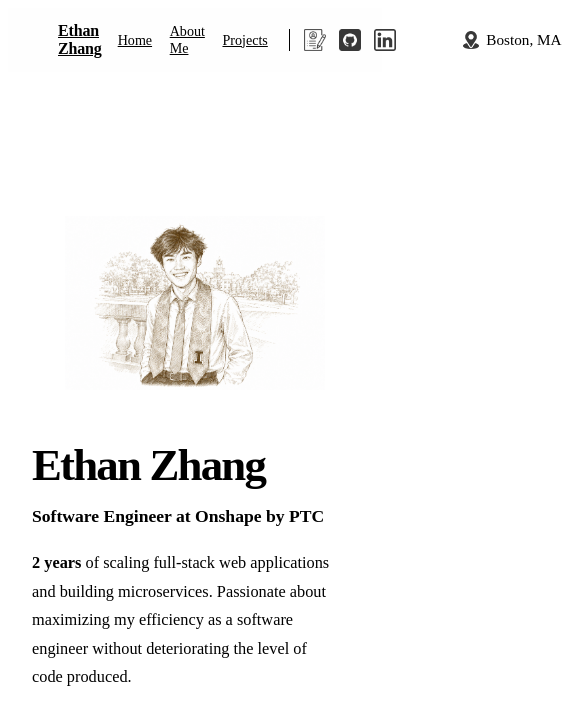
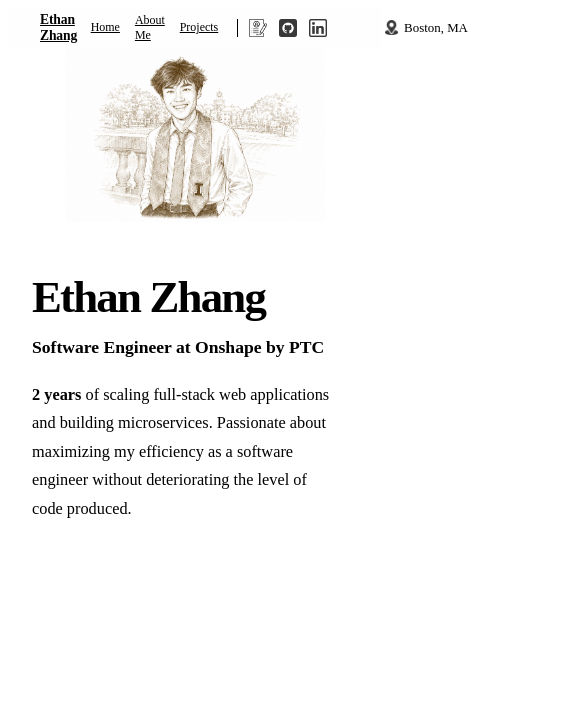
Before and after one commit to ezhang3333/personal-portfolio, a Vue app: page / in a window 390 px wide. Shown: the top 724 px of the page, 583 px wide, since content can reach past the window. Built offline with nearby package versions, Linux system fonts and the light colour scheme; the HTML template or start-up script is replaced by a standard one.

Commit message:
shrinking header size and adjusting left right padding in header

```diff
--- a/src/components/SiteHeader.vue
+++ b/src/components/SiteHeader.vue
@@ -66,26 +66,26 @@ import locationIcon from '../assets/location-icon.png'
   top: 0;
   z-index: 50;
   background: rgba(254, 254, 254, 0.85);
-  backdrop-filter: saturate(140%) blur(10px);
-  -webkit-backdrop-filter: saturate(140%) blur(10px);
+  backdrop-filter: saturate(140%) blur(8.5px);
+  -webkit-backdrop-filter: saturate(140%) blur(8.5px);
   border-bottom: 1px solid var(--line-soft);
 }
 
 .header-shell {
   width: 100%;
-  margin-left: 50px;
-  padding-right: 175px;
-  height: 4.5rem;
+  padding-right: 32px;
+  padding-left: 32px;
+  height: var(--header-height);
   display: flex;
   align-items: center;
   justify-content: space-between;
-  gap: 1.5rem;
+  gap: 1.275rem;
 }
 
 .brand {
   display: inline-block;
   transform-origin: left center;
-  font-size: 1.1rem;
+  font-size: 0.935rem;
   font-weight: 600;
   letter-spacing: -0.01em;
   color: var(--text-primary);
@@ -123,15 +123,15 @@ import locationIcon from '../assets/location-icon.png'
 .nav {
   display: flex;
   align-items: center;
-  gap: 2rem;
+  gap: 1.7rem;
 }
 
 .nav-link {
   position: relative;
-  font-size: 0.95rem;
+  font-size: 0.8075rem;
   font-weight: 500;
   color: var(--text-secondary);
-  padding: 0.35rem 0;
+  padding: 0.2975rem 0;
   transition: color 160ms ease;
 }
 
@@ -151,9 +151,9 @@ import locationIcon from '../assets/location-icon.png'
 .icon-group {
   display: flex;
   align-items: center;
-  gap: 1.25rem;
-  margin-left: 0.5rem;
-  padding-left: 2.25rem;
+  gap: 1.0625rem;
+  margin-left: 0.425rem;
+  padding-left: 1.9125rem;
   border-left: 1px solid #000;
 }
 
@@ -161,8 +161,8 @@ import locationIcon from '../assets/location-icon.png'
   display: inline-flex;
   align-items: center;
   justify-content: center;
-  width: 1.6rem;
-  height: 1.6rem;
+  width: 1.36rem;
+  height: 1.36rem;
   opacity: 0.78;
   transition: opacity 160ms ease, transform 160ms ease;
 }
@@ -182,48 +182,50 @@ import locationIcon from '../assets/location-icon.png'
 .location {
   display: inline-flex;
   align-items: center;
-  gap: 0.4rem;
-  font-size: 0.95rem;
+  gap: 0.34rem;
+  font-size: 0.8075rem;
   font-weight: 500;
   color: var(--text-secondary);
   white-space: nowrap;
-  padding-left: 3.3rem;
+  padding-left: 2.805rem;
 }
 
 .location-icon {
-  width: 1.1rem;
-  height: 1.1rem;
+  width: 0.935rem;
+  height: 0.935rem;
   opacity: 0.78;
 }
 
 @media (max-width: 640px) {
   .header-shell {
-    width: min(100% - 1.5rem, 1320px);
-    height: 4rem;
-    gap: 1rem;
+    width: 100%;
+    padding-right: 32px;
+    padding-left: 32px;
+    height: var(--header-height);
+    gap: 0.85rem;
   }
 
   .nav {
-    gap: 1.1rem;
+    gap: 0.935rem;
   }
 
   .nav-link {
-    font-size: 0.88rem;
+    font-size: 0.748rem;
   }
 
   .brand {
-    font-size: 1rem;
+    font-size: 0.85rem;
   }
 
   .icon-group {
-    gap: 0.85rem;
-    padding-left: 0.85rem;
-    margin-left: 0.25rem;
+    gap: 0.7225rem;
+    padding-left: 0.7225rem;
+    margin-left: 0.2125rem;
   }
 
   .icon-link {
-    width: 1.35rem;
-    height: 1.35rem;
+    width: 1.1475rem;
+    height: 1.1475rem;
   }
 }
 </style>
--- a/src/styles/global.css
+++ b/src/styles/global.css
@@ -8,9 +8,16 @@
   --text-secondary: #494541;
   --line-soft: rgba(184, 99, 58, 0.16);
   --line-strong: rgba(184, 99, 58, 0.34);
+  --header-height: 3.825rem;
   --radius-lg: 24px;
   --shadow-soft: 0 18px 40px rgba(73, 43, 23, 0.06);
   --shadow-lifted: 0 20px 52px rgba(73, 43, 23, 0.1);
+}
+
+@media (max-width: 640px) {
+  :root {
+    --header-height: 3.4rem;
+  }
 }
 
 *,
--- a/src/views/AboutView.vue
+++ b/src/views/AboutView.vue
@@ -62,7 +62,7 @@ onMounted(async () => {
 
 <style scoped>
 .about-page {
-  height: calc(100dvh - 4.5rem);
+  height: calc(100dvh - var(--header-height));
   display: flex;
   overflow: hidden;
 }
@@ -199,7 +199,7 @@ h1 {
 
 @media (max-width: 760px) {
   .about-page {
-    height: calc(100dvh - 4rem);
+    height: calc(100dvh - var(--header-height));
   }
 
   .about-shell {
--- a/src/views/AllProjectsView.vue
+++ b/src/views/AllProjectsView.vue
@@ -66,7 +66,7 @@ onMounted(async () => {
 
 <style scoped>
 .project-page {
-  height: calc(100dvh - 4.5rem);
+  height: calc(100dvh - var(--header-height));
   overflow-y: auto;
   overflow-x: hidden;
   scroll-behavior: smooth;
@@ -168,7 +168,7 @@ h1 {
 
 @media (max-width: 760px) {
   .project-page {
-    height: calc(100dvh - 4rem);
+    height: calc(100dvh - var(--header-height));
   }
 
   .section-shell {
--- a/src/views/HomeView.vue
+++ b/src/views/HomeView.vue
@@ -24,7 +24,7 @@ import sketchHeadshot from '../assets/sketch_headshot.png'
 
 <style scoped>
 .home-page {
-  height: calc(100dvh - 4.5rem);
+  height: calc(100dvh - var(--header-height));
   display: flex;
   align-items: center;
   overflow: hidden;
@@ -86,7 +86,7 @@ import sketchHeadshot from '../assets/sketch_headshot.png'
 
 @media (max-width: 760px) {
   .home-page {
-    height: calc(100dvh - 4rem);
+    height: calc(100dvh - var(--header-height));
   }
 
   .hero-shell {
--- a/src/views/ProjectDetailView.vue
+++ b/src/views/ProjectDetailView.vue
@@ -74,7 +74,7 @@ const project = computed(() => getProjectBySlug(String(route.params.slug)))
 
 <style scoped>
 .project-detail-page {
-  height: calc(100dvh - 4.5rem);
+  height: calc(100dvh - var(--header-height));
   overflow-x: hidden;
   overflow-y: auto;
   background: #efefed;
@@ -233,7 +233,7 @@ const project = computed(() => getProjectBySlug(String(route.params.slug)))
 
 @media (max-width: 640px) {
   .project-detail-page {
-    height: calc(100dvh - 4rem);
+    height: calc(100dvh - var(--header-height));
   }
 
   .project-hero {
--- a/src/views/ProjectView.vue
+++ b/src/views/ProjectView.vue
@@ -38,7 +38,7 @@ import { featuredProjects } from '../data/projects'
 
 <style scoped>
 .project-page {
-  height: calc(100dvh - 4.5rem);
+  height: calc(100dvh - var(--header-height));
   overflow-y: auto;
   overflow-x: hidden;
   scroll-behavior: smooth;
@@ -157,7 +157,7 @@ h1 {
 
 @media (max-width: 760px) {
   .project-page {
-    height: calc(100dvh - 4rem);
+    height: calc(100dvh - var(--header-height));
   }
 
   .section-shell {
```
